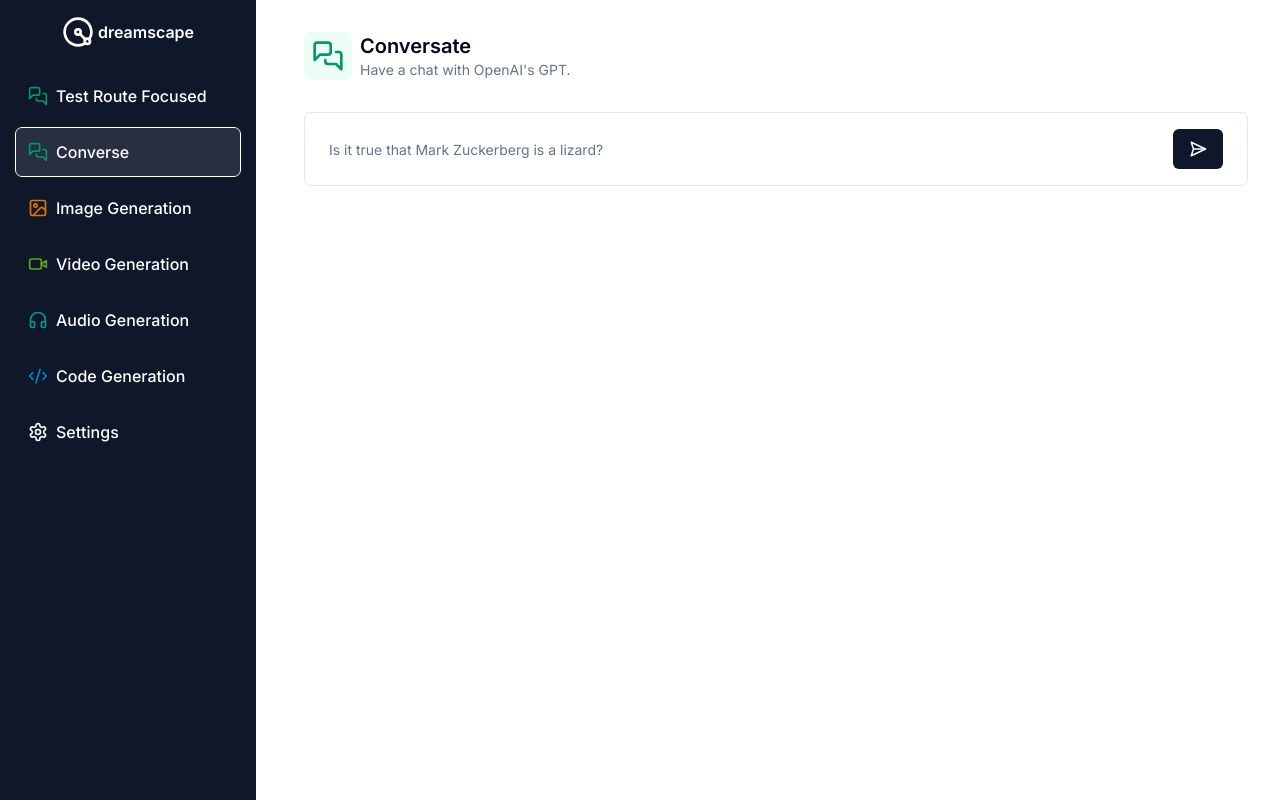
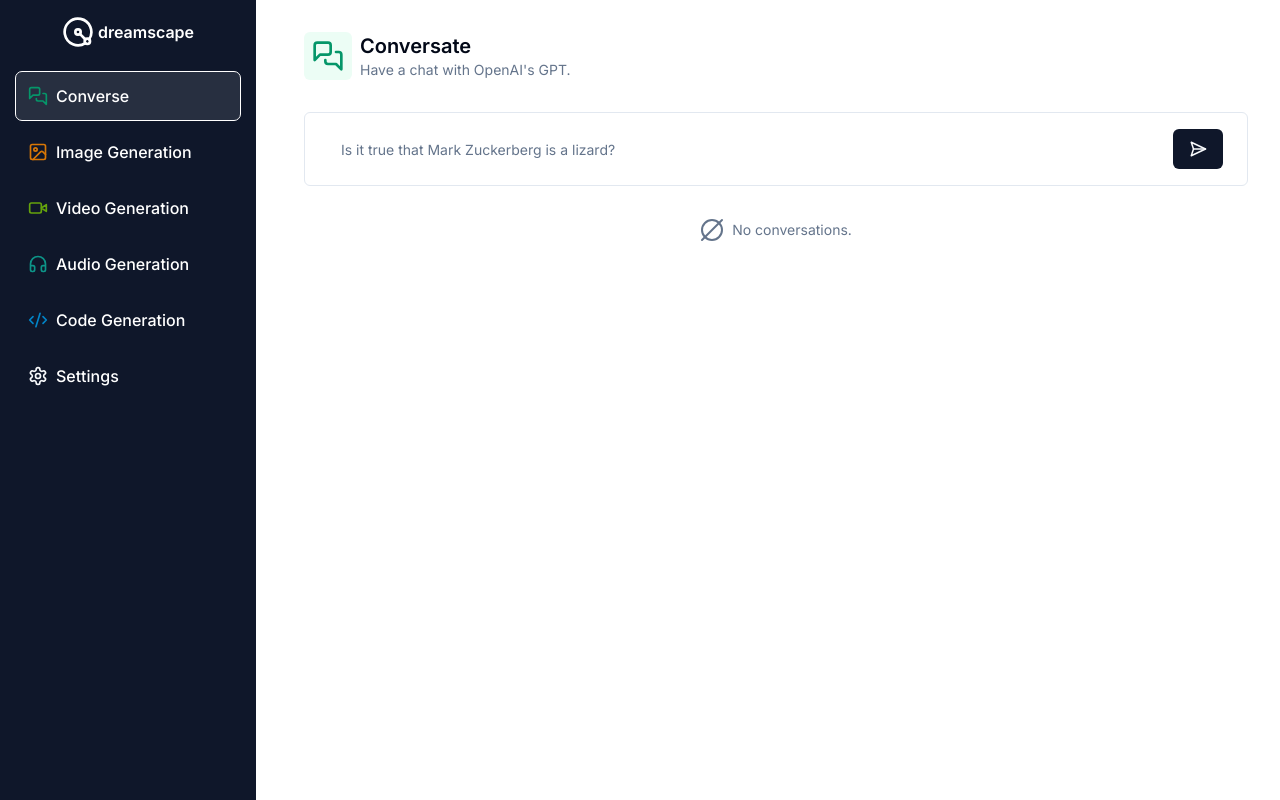
Before and after one commit to jdichh/saas-next2, a Next.js app: page /converse in a window 1280 px wide. Built offline with nearby package versions, Linux system fonts and the light colour scheme.

Commit message:
feat: added "Empty" component if there are no msgs

```diff
--- a/src/app/(dashboard)/(routes)/converse/page.tsx
+++ b/src/app/(dashboard)/(routes)/converse/page.tsx
@@ -3,6 +3,7 @@
 import * as ZOD from "zod";
 import axios from "axios";
 import Heading from "@/components/heading";
+import { useState } from "react";
 import { MessagesSquare, SendHorizonalIcon } from "lucide-react";
 import { useForm } from "react-hook-form";
 import { zodResolver } from "@hookform/resolvers/zod";
@@ -10,8 +11,8 @@ import { formSchema } from "./constants";
 import { Form, FormControl, FormField, FormItem } from "@/components/ui/form";
 import { Button } from "@/components/ui/button";
 import { Input } from "@/components/ui/input";
+import { EmptyChatbox } from "@/components/empty-chatbox";
 import { useRouter } from "next/navigation";
-import { useState } from "react";
 import { ChatCompletionMessageParam } from "openai/resources/index.mjs";
 
 export default function ConversePage() {
@@ -54,7 +55,7 @@ export default function ConversePage() {
         iconColor="text-emerald-600"
         bgColor="bg-emerald-50"
       />
-      <div className="px-4 lg:px-8">
+      <div className="px-4 lg:px-8 my-8">
         <Form {...form}>
           <form
             onSubmit={form.handleSubmit(onSubmit)}
@@ -64,7 +65,7 @@ export default function ConversePage() {
               name="prompt"
               render={({ field }) => (
                 <FormItem className="w-full">
-                  <FormControl className="m-0 p-0">
+                  <FormControl className="m-0 py-0">
                     <Input
                       className="outline-none border-0 focus-visible:ring-0 focus-visible:ring-transparent"
                       disabled={isSubmitting}
@@ -81,7 +82,8 @@ export default function ConversePage() {
           </form>
         </Form>
       </div>
-      <div className="space-y-4 mt-4">
+      <div className="space-y-4">
+        {messages.length === 0 && !isSubmitting && <EmptyChatbox label="No conversations."/>}
         <div className="flex flex-col gap-y-4">
           {messages.map((message) => (
             <p key={message.content}>{message.content}</p>
--- /dev/null
+++ b/src/components/empty-chatbox.tsx
@@ -0,0 +1,16 @@
+import { CircleSlash2 } from "lucide-react";
+
+type EmptyChatboxProps = {
+  label: string;
+};
+
+export function EmptyChatbox({ label }: EmptyChatboxProps) {
+  return (
+    <div className="flex flex-col h-full items-center justify-center">
+      <div className="flex items-center gap-2 text-muted-foreground text-sm text-center">
+        <CircleSlash2 />
+        <span>{label}</span>
+      </div>
+    </div>
+  );
+}
--- a/src/lib/data.ts
+++ b/src/lib/data.ts
@@ -8,12 +8,6 @@ import {
 } from "lucide-react";
 
 export const links = [
-  {
-    title: "Test Route Focused",
-    icon: MessagesSquare,
-    href: "/dashboard",
-    color: "text-emerald-600",
-  },
   {
     title: "Converse",
     icon: MessagesSquare,
```
